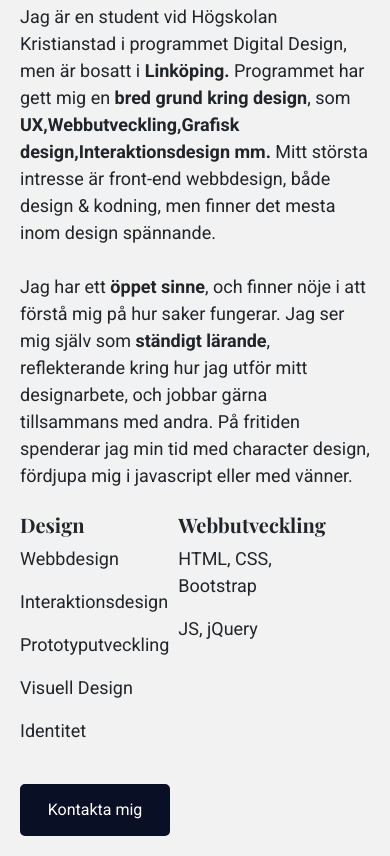
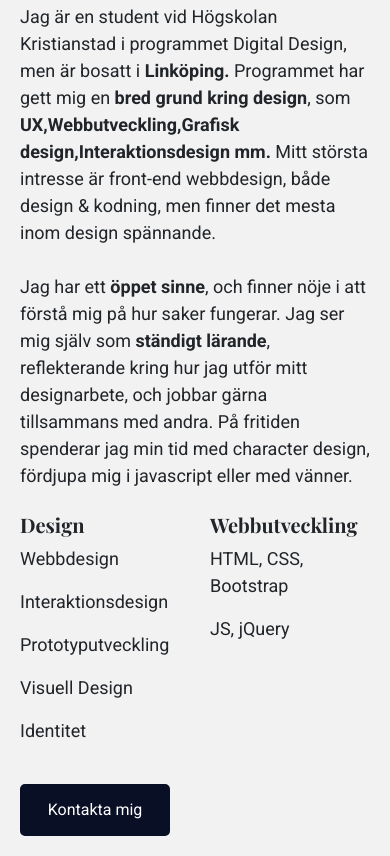
Before and after one commit to Vosno/my-portfolio, a plain HTML site: page about.html in a window 390 px wide. Shown: the part 764-1620 px from the top of the page. Drawn offline with nearby package versions, Linux system fonts and the light colour scheme.

Commit message:
col about services

```diff
--- a/about.html
+++ b/about.html
@@ -74,7 +74,7 @@
                         På fritiden spenderar jag min tid med character design, fördjupa mig i javascript eller med vänner.
                     </p>
                     <div class="row  mt-4">
-                        <div class="col-5 col-md-4 col-lg-3 my-services-home">
+                        <div class="col-6 col-md-4 col-lg-3 my-services-home">
                             <h3>Design</h3>
                             <p>Webbdesign</p>
                             <p>Interaktionsdesign</p>
@@ -82,7 +82,7 @@
                             <p>Visuell Design</p>
                             <p>Identitet</p>
                         </div>
-                        <div class="col-5 col-md-6 offset-lg-1 pl-md-5">
+                        <div class="col-6 offset-lg-1 pl-md-5">
                             <h3>Webbutveckling</h3>
                             <p>HTML, CSS, Bootstrap</p>
                             <p>JS, jQuery</p>
```
